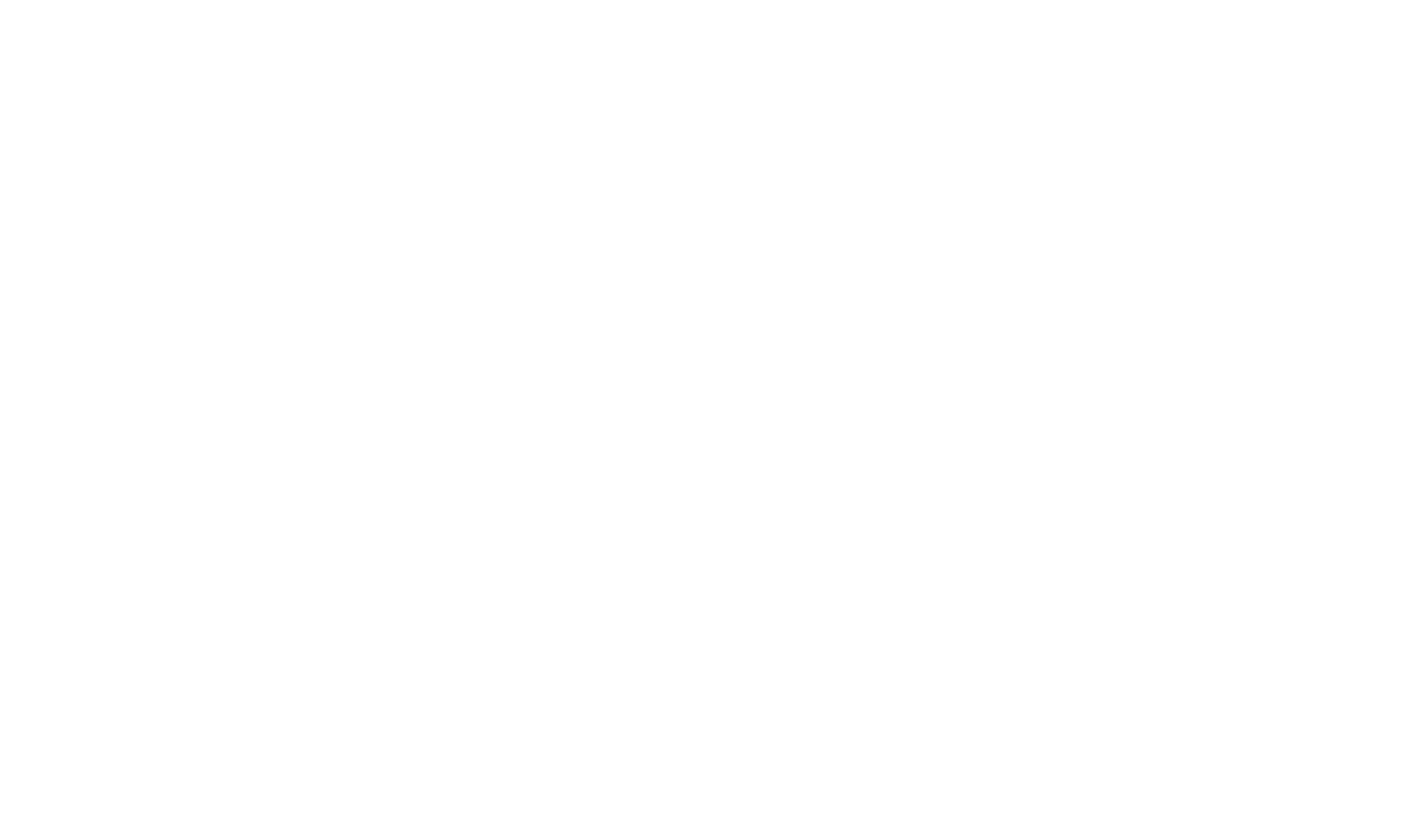
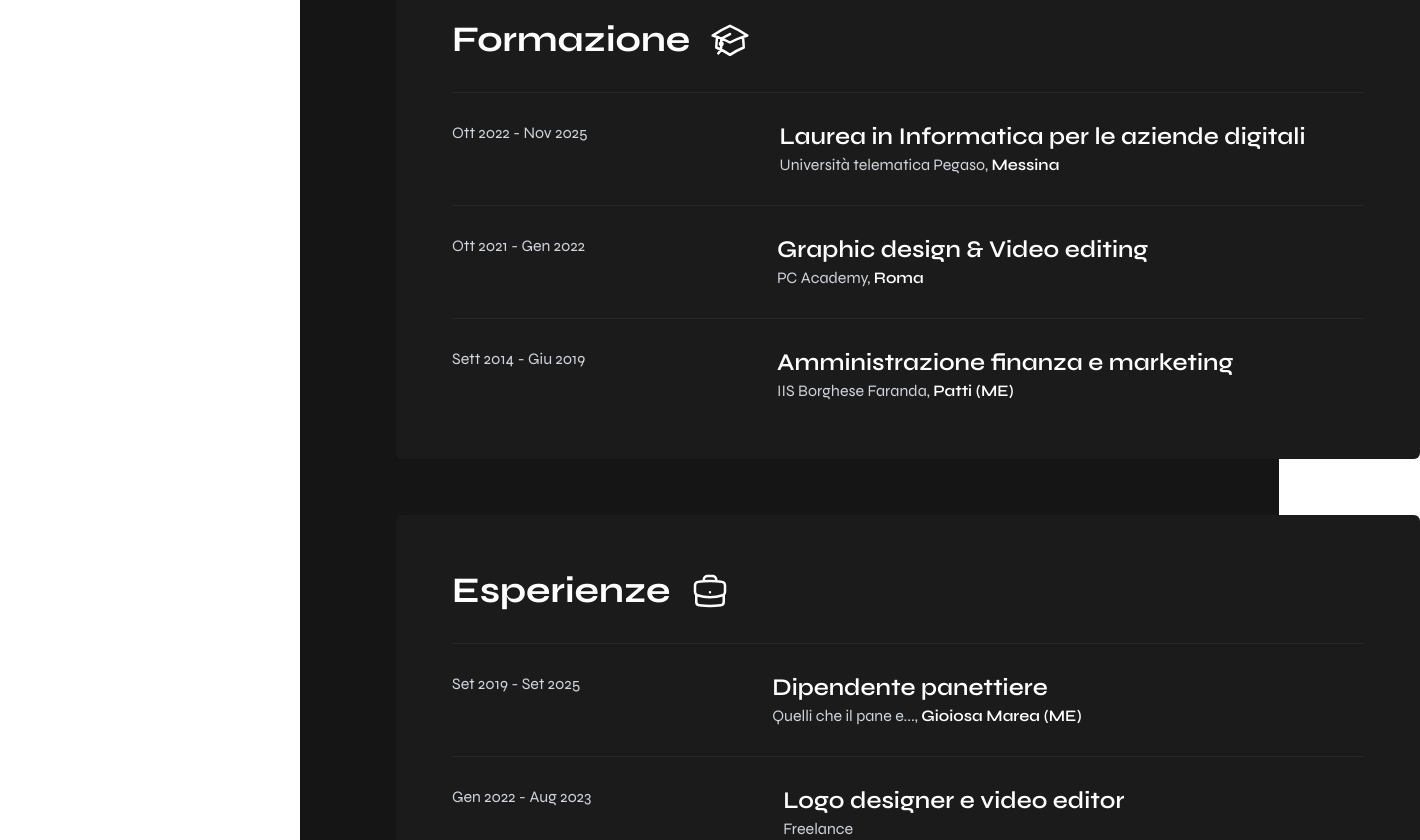
Before and after one commit to FrancescoSpinella3/portfolio-react, a React (Vite) app: page / in a window 1280 px wide. Shown: the part 1760-2600 px from the top of the page, 1420 px wide, since content can reach past the window. Before the commit the page ends 1492 px from the top, so only its background shows below. Built offline with nearby package versions, Linux system fonts and the light colour scheme.

Commit message:
adding career section

```diff
--- a/src/App.jsx
+++ b/src/App.jsx
@@ -2,6 +2,7 @@
 import SideBar from "./components/SideBar";
 import Hero from "./components/Hero"
 import About from "./components/About"
+import Career from "./components/Career"
 
 
 function App() {
@@ -15,6 +16,9 @@
         <Hero />
 
         <About />
+
+        <Career />
+
       </main>
     </>
   )
--- a/src/components/About.jsx
+++ b/src/components/About.jsx
@@ -10,8 +10,8 @@
                     className="h-125 rounded-md shadow-xl"
                 />
                 {/* Description */}
-                <div className="description max-w-lg flex flex-col gap-7 text-gray-50 text-lg">
-                    <div class="box-icon bg-gray-50 w-fit text-black p-1 rounded-md hover:-translate-y-1 duration-300 ease-in-out">
+                <div className="description max-w-lg flex flex-col gap-7 text-white text-lg">
+                    <div class="box-icon bg-white w-fit text-black p-1 rounded-md hover:-translate-y-1 duration-300 ease-in-out">
                         <svg xmlns="http://www.w3.org/2000/svg" width="32" height="32" viewBox="0 0 24 24" fill="none" stroke="currentColor" stroke-width="1.7" stroke-linecap="round" stroke-linejoin="round" class="lucide lucide-user-icon lucide-user"><path d="M19 21v-2a4 4 0 0 0-4-4H9a4 4 0 0 0-4 4v2"/><circle cx="12" cy="7" r="4"/></svg>
                     </div>
                     <h2 className="text-4xl font-bold">Chi sono</h2>
@@ -24,7 +24,7 @@
 
                     {/* Button */}
                     <a href="/CV Francesco Spinella.pdf"
-                        className="w-fit border rounded-md px-5 py-2 hover:bg-gray-50 hover:text-black duration-300 ease-in"
+                        className="w-fit border rounded-md px-5 py-2 text-white hover:bg-white hover:text-black duration-300 ease-in"
                         download="CV Francesco Spinella">
                             Download CV
                     </a>
--- a/src/components/Career.jsx
+++ b/src/components/Career.jsx
@@ -0,0 +1,25 @@
+import Education from "./Education";
+import Experiences from "./Experiences";
+
+function Career() {
+    return(
+        <section className="career relative left-75 w-[calc(100%-301px)] bg-[#151515] flex flex-col p-24 gap-14">
+            {/* Heading career */}
+            <div className="heading-career text-center">
+                <h2 className="text-white font-bold text-4xl mb-4">Carriera</h2>
+                <p className="text-gray-300">La mia formazione ed esperienze lavorative</p>
+            </div>
+
+            {/* Education container  */}
+            <Education />
+
+
+            {/* Work experiences container  */}
+            <div className="experience">
+                <Experiences />
+            </div>
+        </section>
+    );
+}
+
+export default Career;
--- /dev/null
+++ b/src/components/Education.jsx
@@ -0,0 +1,38 @@
+function Education() {
+    return (
+        <div className="education bg-[#1b1b1b] flex flex-col justify-start p-14 text-white w-5xl mx-auto rounded-md">
+            <h3 className="font-bold text-4xl flex gap-5 items-center pb-8 border-b border-zinc-800">
+                Formazione
+                <svg xmlns="http://www.w3.org/2000/svg" fill="none" viewBox="0 0 24 24" stroke-width="1.5" stroke="currentColor" class="size-10">
+                    <path stroke-linecap="round" stroke-linejoin="round" d="M4.26 10.147a60.438 60.438 0 0 0-.491 6.347A48.62 48.62 0 0 1 12 20.904a48.62 48.62 0 0 1 8.232-4.41 60.46 60.46 0 0 0-.491-6.347m-15.482 0a50.636 50.636 0 0 0-2.658-.813A59.906 59.906 0 0 1 12 3.493a59.903 59.903 0 0 1 10.399 5.84c-.896.248-1.783.52-2.658.814m-15.482 0A50.717 50.717 0 0 1 12 13.489a50.702 50.702 0 0 1 7.74-3.342M6.75 15a.75.75 0 1 0 0-1.5.75.75 0 0 0 0 1.5Zm0 0v-3.675A55.378 55.378 0 0 1 12 8.443m-7.007 11.55A5.981 5.981 0 0 0 6.75 15.75v-1.5" />
+                </svg>
+            </h3>
+
+            <div className="education flex gap-48 py-7 border-b border-zinc-800">
+                <p className="text-gray-300">Ott 2022 - Nov 2025</p>
+                <div>
+                    <p className="text-2xl font-semibold">Laurea in Informatica per le aziende digitali</p>
+                    <p className="text-gray-300">Università telematica Pegaso, <span className="text-white font-semibold">Messina</span></p>
+                </div>
+            </div>
+
+            <div className="education flex gap-48 py-7 border-b border-zinc-800">
+                <p className="text-gray-300">Ott 2021 - Gen 2022</p>
+                <div>
+                    <p className="text-2xl font-semibold">Graphic design & Video editing</p>
+                    <p className="text-gray-300">PC Academy, <span className="text-white font-semibold">Roma</span></p>
+                </div>
+            </div>
+
+            <div className="education flex gap-48 py-7 pb-0">
+                <p className="text-gray-300">Sett 2014 - Giu 2019</p>
+                <div>
+                    <p className="text-2xl font-semibold">Amministrazione finanza e marketing</p>
+                    <p className="text-gray-300">IIS Borghese Faranda, <span className="text-white font-semibold">Patti (ME)</span></p>
+                </div>
+            </div>
+        </div>
+    );
+}
+
+export default Education;
--- /dev/null
+++ b/src/components/Experiences.jsx
@@ -0,0 +1,31 @@
+function Experiences() {
+    return (
+        <div className="education bg-[#1b1b1b] flex flex-col justify-start p-14 text-white w-5xl mx-auto rounded-md">
+            <h3 className="font-bold text-4xl flex gap-5 items-center pb-8 border-b border-zinc-800">
+                Esperienze
+                <svg xmlns="http://www.w3.org/2000/svg" fill="none" viewBox="0 0 24 24" stroke-width="1.5" stroke="currentColor" class="size-10">
+                    <path stroke-linecap="round" stroke-linejoin="round" d="M20.25 14.15v4.25c0 1.094-.787 2.036-1.872 2.18-2.087.277-4.216.42-6.378.42s-4.291-.143-6.378-.42c-1.085-.144-1.872-1.086-1.872-2.18v-4.25m16.5 0a2.18 2.18 0 0 0 .75-1.661V8.706c0-1.081-.768-2.015-1.837-2.175a48.114 48.114 0 0 0-3.413-.387m4.5 8.006c-.194.165-.42.295-.673.38A23.978 23.978 0 0 1 12 15.75c-2.648 0-5.195-.429-7.577-1.22a2.016 2.016 0 0 1-.673-.38m0 0A2.18 2.18 0 0 1 3 12.489V8.706c0-1.081.768-2.015 1.837-2.175a48.111 48.111 0 0 1 3.413-.387m7.5 0V5.25A2.25 2.25 0 0 0 13.5 3h-3a2.25 2.25 0 0 0-2.25 2.25v.894m7.5 0a48.667 48.667 0 0 0-7.5 0M12 12.75h.008v.008H12v-.008Z" />
+                </svg>
+
+            </h3>
+
+            <div className="education flex gap-48 py-7 border-b border-zinc-800">
+                <p className="text-gray-300">Set 2019 - Set 2025</p>
+                <div>
+                    <p className="text-2xl font-semibold">Dipendente panettiere</p>
+                    <p className="text-gray-300">Quelli che il pane e..., <span className="text-white font-semibold">Gioiosa Marea (ME)</span></p>
+                </div>
+            </div>
+
+            <div className="education flex gap-48 py-7 pb-0">
+                <p className="text-gray-300">Gen 2022 - Aug 2023</p>
+                <div>
+                    <p className="text-2xl font-semibold">Logo designer e video editor</p>
+                    <p className="text-gray-300">Freelance</p>
+                </div>
+            </div>
+        </div>
+    );
+}
+
+export default Experiences;
--- a/src/components/Hero.jsx
+++ b/src/components/Hero.jsx
@@ -1,10 +1,10 @@
 function Hero() {
     return (
-        <section className="hero relative left-75 flex w-[calc(100%-301px)] h-screen bg-[url(/images/hero-image.jpg)] bg-center bg-cover bg-no-repeat bg-fixed [background-position-x:300px] bg-black/30 bg-blend-darken text-gray-50 border-l border-zinc-800">
+        <section className="hero relative left-75 flex w-[calc(100%-301px)] h-screen bg-[url(/images/hero-image.jpg)] bg-center bg-cover bg-no-repeat bg-fixed [background-position-x:300px] bg-black/30 bg-blend-darken text-white border-l border-zinc-800">
             <div className="container-hero flex flex-col justify-center gap-8 ml-24">
                 <p className="text-3xl -tracking-tighter">Francesco Spinella</p>
                 <h1 className="text-7xl font-semibold">Junior Developer</h1>
-                <div className="social fill-gray-50 flex items-center gap-3 *:size-7 *:hover:fill-gray-400 *:duration-300 *:ease-out">
+                <div className="social fill-white flex items-center gap-3 *:size-7 *:hover:fill-gray-400 *:duration-300 *:ease-out">
                     <a href=""><svg xmlns="http://www.w3.org/2000/svg" aria-label="facebook-logo" viewBox="0 0 640 640"><path d="M576 320C576 178.6 461.4 64 320 64C178.6 64 64 178.6 64 320C64 440 146.7 540.8 258.2 568.5L258.2 398.2L205.4 398.2L205.4 320L258.2 320L258.2 286.3C258.2 199.2 297.6 158.8 383.2 158.8C399.4 158.8 427.4 162 438.9 165.2L438.9 236C432.9 235.4 422.4 235 409.3 235C367.3 235 351.1 250.9 351.1 292.2L351.1 320L434.7 320L420.3 398.2L351 398.2L351 574.1C477.8 558.8 576 450.9 576 320z"/></svg></a>
                     <a href=""><svg xmlns="http://www.w3.org/2000/svg" aria-label="facebook-linkedin" viewBox="0 0 640 640"><path d="M512 96L127.9 96C110.3 96 96 110.5 96 128.3L96 511.7C96 529.5 110.3 544 127.9 544L512 544C529.6 544 544 529.5 544 511.7L544 128.3C544 110.5 529.6 96 512 96zM231.4 480L165 480L165 266.2L231.5 266.2L231.5 480L231.4 480zM198.2 160C219.5 160 236.7 177.2 236.7 198.5C236.7 219.8 219.5 237 198.2 237C176.9 237 159.7 219.8 159.7 198.5C159.7 177.2 176.9 160 198.2 160zM480.3 480L413.9 480L413.9 376C413.9 351.2 413.4 319.3 379.4 319.3C344.8 319.3 339.5 346.3 339.5 374.2L339.5 480L273.1 480L273.1 266.2L336.8 266.2L336.8 295.4L337.7 295.4C346.6 278.6 368.3 260.9 400.6 260.9C467.8 260.9 480.3 305.2 480.3 362.8L480.3 480z"/></svg></a>
                     <a href=""><svg xmlns="http://www.w3.org/2000/svg" aria-label="facebook-instagram" viewBox="0 0 640 640"><path d="M320.3 205C256.8 204.8 205.2 256.2 205 319.7C204.8 383.2 256.2 434.8 319.7 435C383.2 435.2 434.8 383.8 435 320.3C435.2 256.8 383.8 205.2 320.3 205zM319.7 245.4C360.9 245.2 394.4 278.5 394.6 319.7C394.8 360.9 361.5 394.4 320.3 394.6C279.1 394.8 245.6 361.5 245.4 320.3C245.2 279.1 278.5 245.6 319.7 245.4zM413.1 200.3C413.1 185.5 425.1 173.5 439.9 173.5C454.7 173.5 466.7 185.5 466.7 200.3C466.7 215.1 454.7 227.1 439.9 227.1C425.1 227.1 413.1 215.1 413.1 200.3zM542.8 227.5C541.1 191.6 532.9 159.8 506.6 133.6C480.4 107.4 448.6 99.2 412.7 97.4C375.7 95.3 264.8 95.3 227.8 97.4C192 99.1 160.2 107.3 133.9 133.5C107.6 159.7 99.5 191.5 97.7 227.4C95.6 264.4 95.6 375.3 97.7 412.3C99.4 448.2 107.6 480 133.9 506.2C160.2 532.4 191.9 540.6 227.8 542.4C264.8 544.5 375.7 544.5 412.7 542.4C448.6 540.7 480.4 532.5 506.6 506.2C532.8 480 541 448.2 542.8 412.3C544.9 375.3 544.9 264.5 542.8 227.5zM495 452C487.2 471.6 472.1 486.7 452.4 494.6C422.9 506.3 352.9 503.6 320.3 503.6C287.7 503.6 217.6 506.2 188.2 494.6C168.6 486.8 153.5 471.7 145.6 452C133.9 422.5 136.6 352.5 136.6 319.9C136.6 287.3 134 217.2 145.6 187.8C153.4 168.2 168.5 153.1 188.2 145.2C217.7 133.5 287.7 136.2 320.3 136.2C352.9 136.2 423 133.6 452.4 145.2C472 153 487.1 168.1 495 187.8C506.7 217.3 504 287.3 504 319.9C504 352.5 506.7 422.6 495 452z"/></svg></a>
--- a/src/components/SideBar.jsx
+++ b/src/components/SideBar.jsx
@@ -8,7 +8,7 @@
                     src="/logo.png"
                     alt="Logo Francesco Spinella" />
                 {/* Links */}
-                <ul className="nav-links text-gray-50 font-medium text-lg leading-9 *:hover:text-gray-400 *:duration-300 *:ease-out">
+                <ul className="nav-links text-white font-medium text-lg leading-9 *:hover:text-gray-400 *:duration-300 *:ease-out">
                     <li><a href="">Home</a></li>
                     <li><a href="">Chi sono</a></li>
                     <li><a href="">Servizi</a></li>
```
